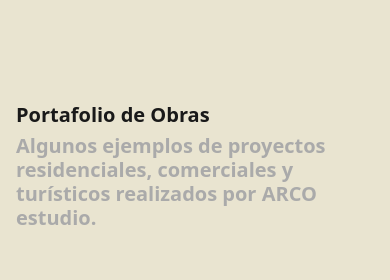
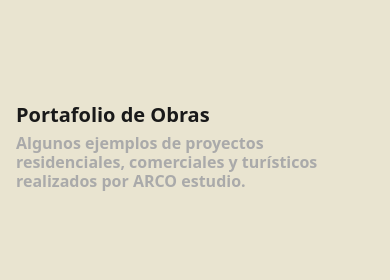
Before and after one commit to JJ1313/arco_v2, a React (Vite) app: page / in a window 390 px wide. Shown: the part 2960-3240 px from the top of the page. Built offline with nearby package versions, Linux system fonts and the light colour scheme.

Commit message:
FIX: Estilos y responsividad

```diff
--- a/src/components/CharacteristicItem.css
+++ b/src/components/CharacteristicItem.css
@@ -1,45 +1,59 @@
-.characteristicItem__container{
+.characteristicItem__container {
   min-height: 36.8rem;
   display: flex;
   margin-bottom: 1.25rem;
 }
-.characteristicItem__content{
+
+.characteristicItem__content {
   width: 50%;
   display: grid;
   align-items: center;
   padding-inline-start: 1rem;
 }
-.characteristicItem__content--flipped{
-  order:2;
+
+.characteristicItem__content--flipped {
+  order: 2;
   justify-content: end;
   padding: 0;
 }
-.characteristicItem__innerContent{
+
+.characteristicItem__innerContent {
   max-width: 24.5rem;
 }
-.characteristicItem__title{
+
+.characteristicItem__title {
   color: var(--clr-black);
   font-weight: 900;
   font-size: 2.38rem;
 }
-.characteristicItem__text{
+
+.characteristicItem__text {
   margin-top: 30px;
-  color:var(--clr-neutral-300);
+  color: var(--clr-neutral-300);
   font-size: 1.5rem;
   font-weight: 600;
   line-height: 1.2;
 }
-.characteristicItem__imageContainer{
+
+.characteristicItem__imageContainer {
   width: 50%;
   height: auto;
   order: 2;
 }
-.characteristicItem__imageContainer{
+
+.characteristicItem__imageContainer {
   order: 1;
 }
-.characteristicItem__image{
+
+.characteristicItem__image {
   width: 100%;
   height: 100%;
   object-fit: cover;
   border-radius: 30px;
 }
+
+@media (prefers-color-scheme: dark) {
+  .characteristicItem__title {
+    color: var(--clr-white);
+  }
+}
--- a/src/components/Portfolio.css
+++ b/src/components/Portfolio.css
@@ -8,7 +8,7 @@
 
 .portfolio__description {
   max-width: 24.25rem;
-  font-size: 1.25rem;
+  font-size: 1rem;
   font-weight: 600;
   color: var(--clr-neutral-300);
   margin-top: 0.5rem;
@@ -22,3 +22,8 @@
   row-gap: 50px;
   margin-top: 7rem;
 }
+@media (max-width: 1190px){
+  .portfolio__content{
+    grid-template-columns: 1fr;
+  }
+}
--- a/src/components/PortfolioItem.css
+++ b/src/components/PortfolioItem.css
@@ -1,5 +1,7 @@
 .portfolioItem__container {
   transition: scale ease-in-out 200ms;
+  max-width: 547px;
+  margin-inline: auto;
 
   &:hover {
     scale: 1.01;
```
